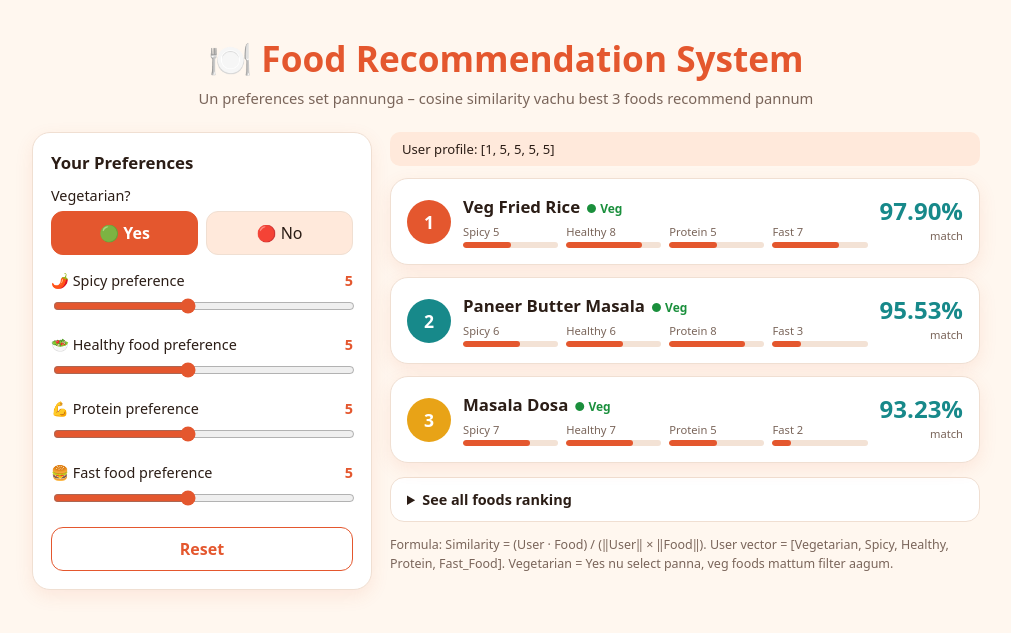
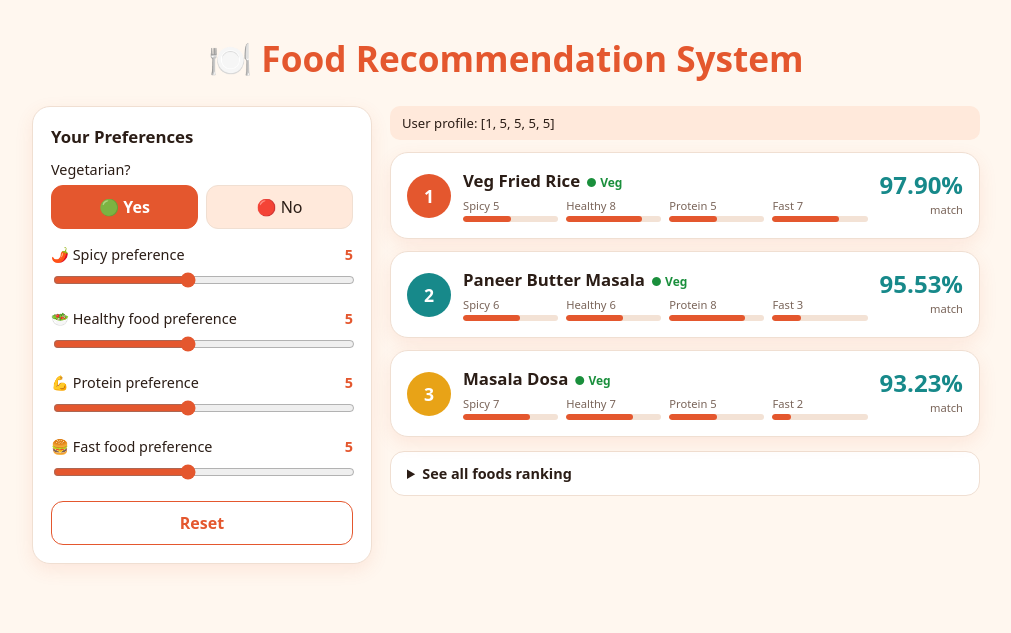
Before and after one commit to Archuna23/food_recommendation, a Flask app: page / in a window 1280 px wide. Shown: the top 633 px of the page, without its empty margins (134-1145 px from the left). Run offline with Flask 3, Linux system fonts and the light colour scheme.

Commit message:
update index

```diff
--- a/templates/index.html
+++ b/templates/index.html
@@ -10,7 +10,7 @@
   <div class="wrap">
     <header>
       <h1>🍽️ Food Recommendation System</h1>
-      <p>Un preferences set pannunga – cosine similarity vachu best 3 foods recommend pannum</p>
+
     </header>
 
     <div class="layout">
@@ -52,11 +52,7 @@
           <summary>See all foods ranking</summary>
           <div class="all" id="all"></div>
         </details>
-        <p class="note">
-          Formula: Similarity = (User · Food) / (‖User‖ × ‖Food‖).
-          User vector = [Vegetarian, Spicy, Healthy, Protein, Fast_Food].
-          Vegetarian = Yes nu select panna, veg foods mattum filter aagum.
-        </p>
+
       </div>
     </div>
   </div>
```
